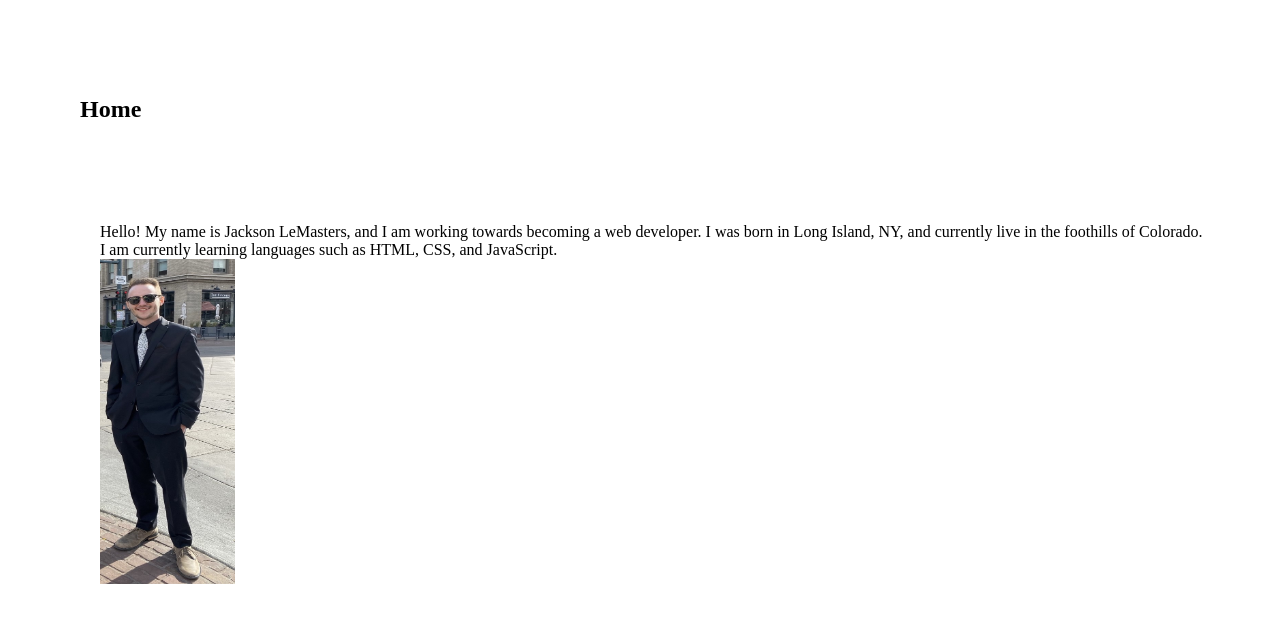
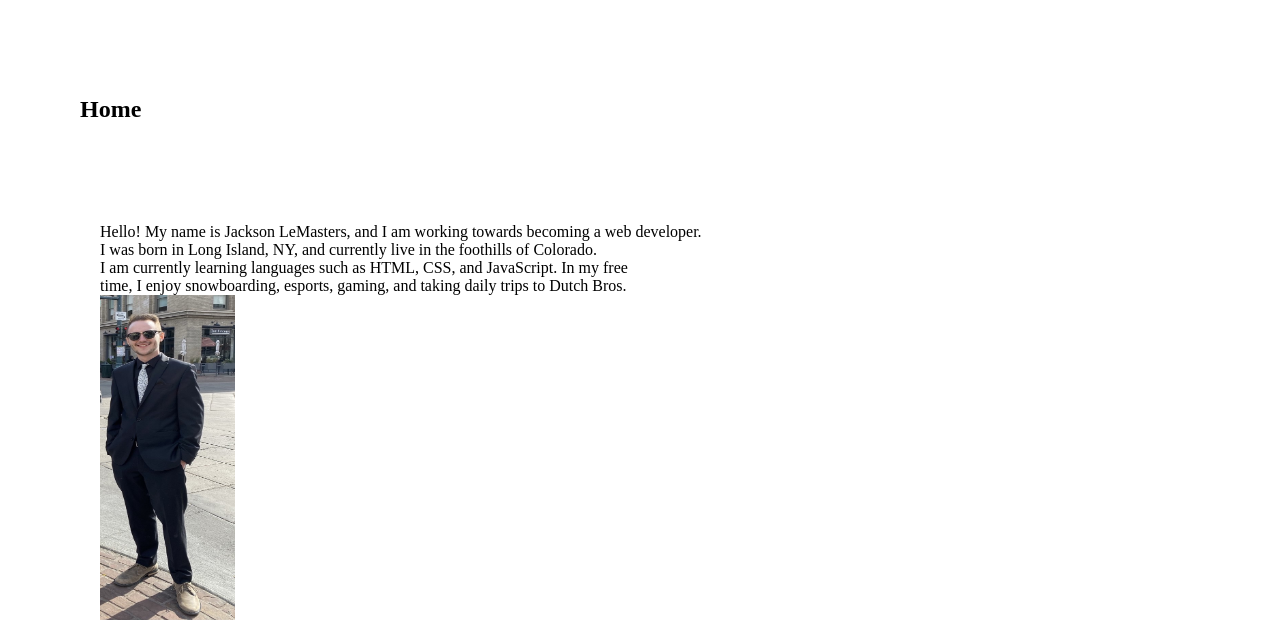
Before and after one commit to jacklemasters/Portfolio-Page, a plain HTML site: page index.html in a window 1280 px wide. Shown: the part 91-728 px from the top of the page. Drawn offline with Linux system fonts and the light colour scheme; files whose address does not match are found by name.

Commit message:
edited index.html to improve home section.

```diff
--- a/index.html
+++ b/index.html
@@ -22,8 +22,9 @@
         <section id="home">
             <h2>Home</h2>
             <p>Hello! My name is Jackson LeMasters, and I am working towards becoming a
-                web developer. I was born in Long Island, NY, and currently live in the foothills
-                of Colorado.<br> I am currently learning languages such as HTML, CSS, and JavaScript.
+                web developer.<br> I was born in Long Island, NY, and currently live in the foothills
+                of Colorado.<br> I am currently learning languages such as HTML, CSS, and JavaScript. In my free<br>
+                time, I enjoy snowboarding, esports, gaming, and taking daily trips to Dutch Bros.
                 <img class ='pictureOfMe'src="C:\Users\jacks\Documents\Homework\homework2\Photos\wolfofwazee.jpg" alt="Photo of Jack LeMasters"/>
             </p>
         </section>
```
